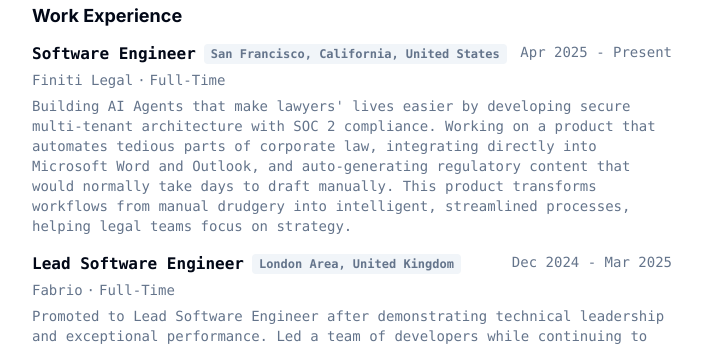
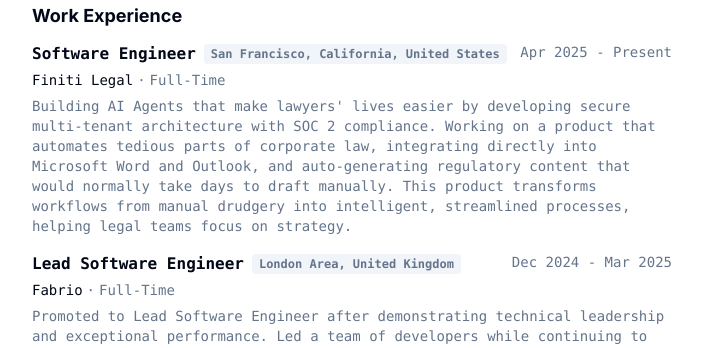
Before and after one commit to ibrahimshittu/ibrahim-shittu-portfolio, a Next.js app: page / in a window 1280 px wide. Shown: the part 350-698 px from the top of the page, without its empty margins (288-991 px from the left). Built offline with nearby package versions, Linux system fonts and the light colour scheme.

Commit message:
chore: update text color for job company display to enhance visual clarity

```diff
--- a/app/page.tsx
+++ b/app/page.tsx
@@ -290,7 +290,7 @@
                   </div>
                   <div className="flex flex-col justify-start items-start relative gap-1.5">
                     <p className="self-stretch text-sm font-medium text-left text-muted-foreground font-mono capitalize flex flex-wrap gap-1">
-                      <span>{job.company}</span>
+                      <span className="text-foreground">{job.company}</span>
                       <span>·</span>
                       <span>{job.type}</span>
                     </p>
```
